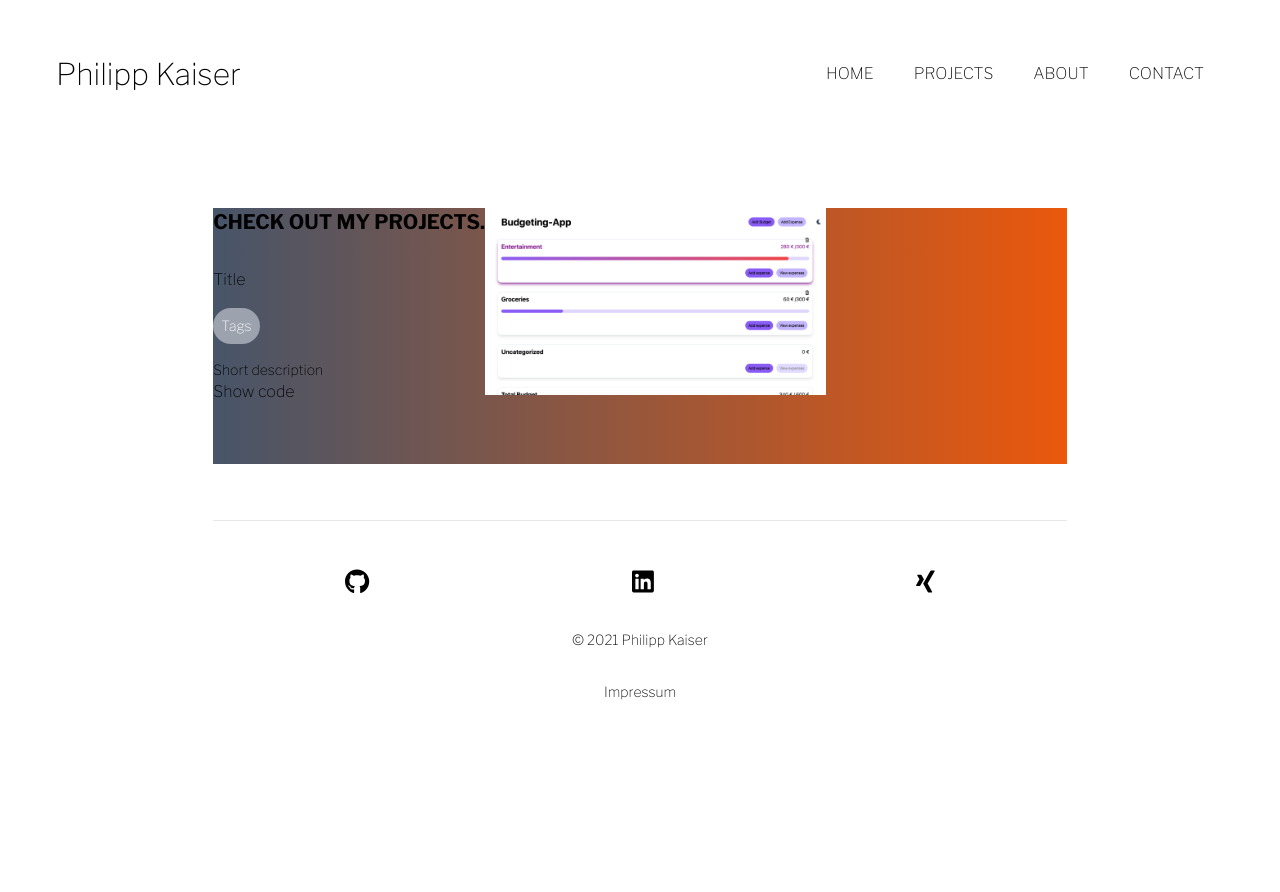
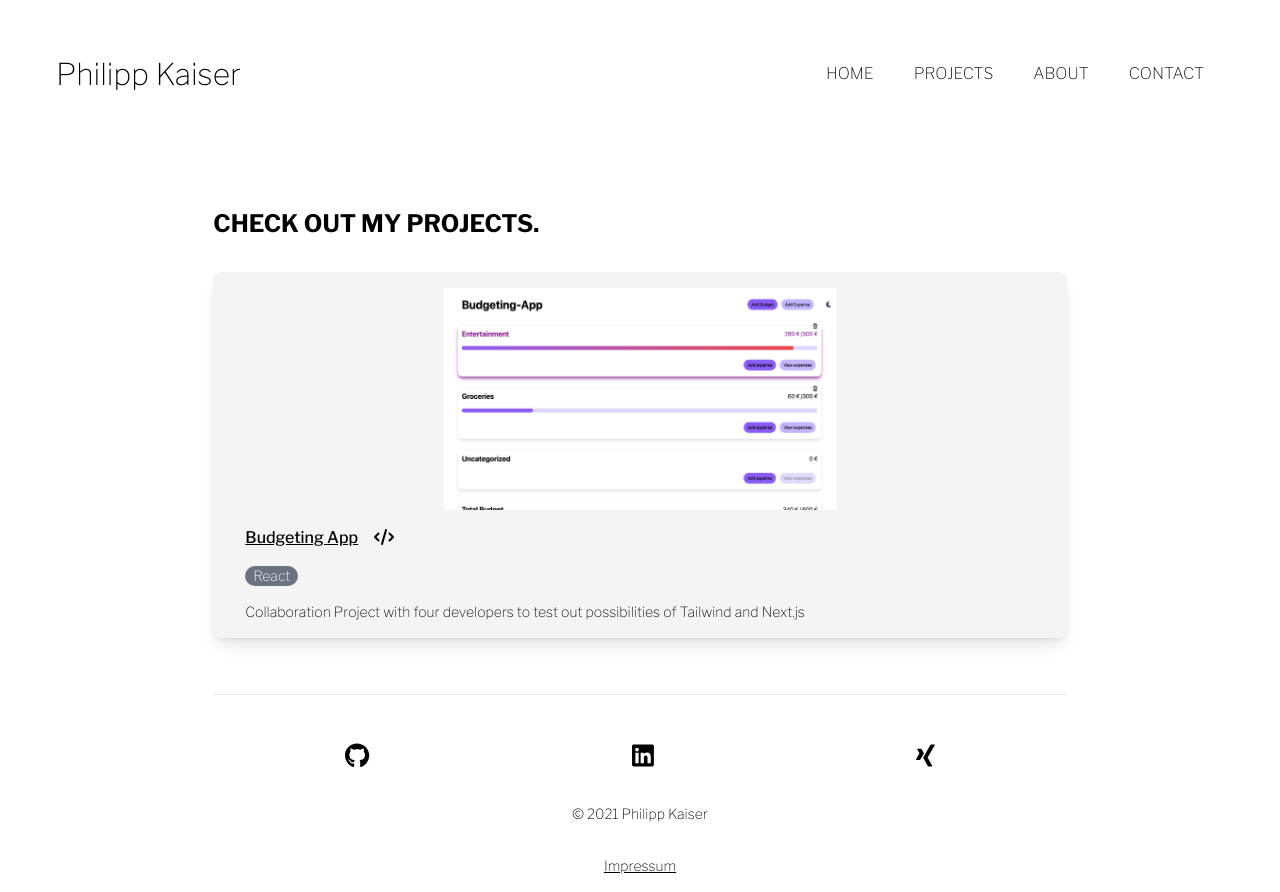
Before and after one commit to PhilKsr/dev-page, a Next.js app: page /projects in a window 1280 px wide. Before the commit the page ends 800 px from the top, so only its background shows below. Built offline with nearby package versions, Linux system fonts and the light colour scheme.

Commit message:
feat(frontend): add projects view

```diff
--- a/components/common/Footer.tsx
+++ b/components/common/Footer.tsx
@@ -42,7 +42,7 @@ export default function Footer() {
 
       <p className='py-4 text-sm'>© 2021 Philipp Kaiser</p>
 
-      <a className='py-4 text-sm hover:text-gray-400' href=''>
+      <a className='py-4 text-sm underline hover:text-gray-400' href=''>
         Impressum
       </a>
     </footer>
--- a/pages/about/index.tsx
+++ b/pages/about/index.tsx
@@ -30,10 +30,10 @@ export default function AboutView() {
       <main className='flex justify-center mt-52'>
         <div className='w-8/12'>
           <div className='flex justify-between'>
-            <article className='w-2/4 mr8'>
-              <h2 className='pb-8 text-xl font-bold'>IN HAMBURG WE SAY MOIN.</h2>
+            <article className='w-2/4 pr-8'>
+              <h2 className='pb-8 text-2xl font-bold'>IN HAMBURG WE SAY MOIN.</h2>
               {text.map((p, i) => (
-                <p key={i} className='pb-4'>
+                <p key={i} className='py-4'>
                   {p.title}
                   {p.link && (
                     <a href={p.link.link} className='underline hover:text-gray-400'>
@@ -44,7 +44,9 @@ export default function AboutView() {
                 </p>
               ))}
             </article>
-            <Image src={portraitPic} alt="Moin! It's me!" width={400} height={500} className='w-2/4 ml-8' />
+            <div className='block'>
+              <Image src={portraitPic} alt="Moin! It's me!" width={400} height={500} className='w-2/4 pl-8' />
+            </div>
           </div>
         </div>
       </main>
--- a/pages/contact/index.tsx
+++ b/pages/contact/index.tsx
@@ -13,7 +13,7 @@ export default function ContactView() {
       <main className='flex justify-center mt-52 '>
         <div className='flex w-8/12'>
           <div className='w-2/4 mr-8'>
-            <h2 className='pb-8 text-xl font-bold'>GET IN TOUCH.</h2>
+            <h2 className='pb-8 text-2xl font-bold'>GET IN TOUCH.</h2>
             <p>
               Feel free to reach out with any questions or requests you have! Use the form or send an email to{' '}
               <a href='mailto:info@philippkaiser.me' className='underline hover:text-gray-400'>
--- a/pages/index.tsx
+++ b/pages/index.tsx
@@ -4,13 +4,13 @@ export default function Home() {
   //TODO: add title and maybe more seo relevant
 
   return (
-    <main className='z-10 flex items-center justify-center header__background'>
+    <main className='flex items-center justify-center header__background'>
       <Head>
         <title>Philipp Kaiser</title>
         <meta name='viewport' content='initial-scale=1.0, width=device-width' />
       </Head>
 
-      <h2 className='font-extrabold text-transparent mx-14 text-9xl opacity-90 bg-clip-text bg-gradient-to-r from-slate-600 to-orange-600'>
+      <h2 className='font-extrabold text-transparent  mx-14 text-9xl opacity-90 bg-clip-text bg-gradient-to-r from-slate-600 to-orange-600'>
         Meet your next developer
       </h2>
     </main>
--- a/pages/projects/index.tsx
+++ b/pages/projects/index.tsx
@@ -1,3 +1,5 @@
+import { FontAwesomeIcon } from '@fortawesome/react-fontawesome'
+import { faCode } from '@fortawesome/free-solid-svg-icons'
 import Head from 'next/head'
 import Image from 'next/image'
 
@@ -11,19 +13,32 @@ export default function ProjectsView() {
         <meta name='viewport' content='initial-scale=1.0, width=device-width' />
       </Head>
       <main className='flex flex-col items-center mt-52'>
-        <div className='flex w-8/12 h-64 bg-gradient-to-r from-slate-600 to-orange-600'>
-          <article>
-            <h2 className='pb-8 text-xl font-bold'>CHECK OUT MY PROJECTS.</h2>
-            <h3 className='pb-4'>Title</h3>
-            <div className='pb-4'>
-              <div className='p-2 text-sm text-white bg-gray-400 rounded-3xl hover:bg-gray-300 max-w-min'>Tags</div>
+        <div className='w-8/12'>
+          <h2 className='self-start pb-8 text-2xl font-bold'>CHECK OUT MY PROJECTS.</h2>
+          <section
+            className='flex flex-col <div class="max-w-md py-4 px-8 bg-zinc-100 shadow-lg rounded-lg my-20">
+'>
+            <div className='flex justify-center pb-4'>
+              <a href='' className='block w-2/4 '>
+                <Image src={budgetingApp} alt='Budgeting-App' width={16} height={9} layout='responsive' />
+              </a>
             </div>
-            <p className='text-sm'>Short description</p>
-            <button>Show code</button>
-          </article>
-          <div className='w-2/5 h-full justify-self-end'>
-            <Image src={budgetingApp} alt='Budgeting-App' layout='responsive' objectFit='cover' />
-          </div>
+
+            <article>
+              <a href='' className='py-4 font-medium underline hover:text-gray-500'>
+                Budgeting App
+              </a>
+              <a href='' className='ml-4'>
+                <FontAwesomeIcon icon={faCode} style={{ fontSize: 16 }} className=' hover:text-gray-500' />
+              </a>
+              <div className='py-4'>
+                <div className='px-2 text-sm text-white bg-gray-500 rounded-3xl max-w-min'>React</div>
+              </div>
+              <p className='text-sm'>
+                Collaboration Project with four developers to test out possibilities of Tailwind and Next.js
+              </p>
+            </article>
+          </section>
         </div>
       </main>
     </>
```
